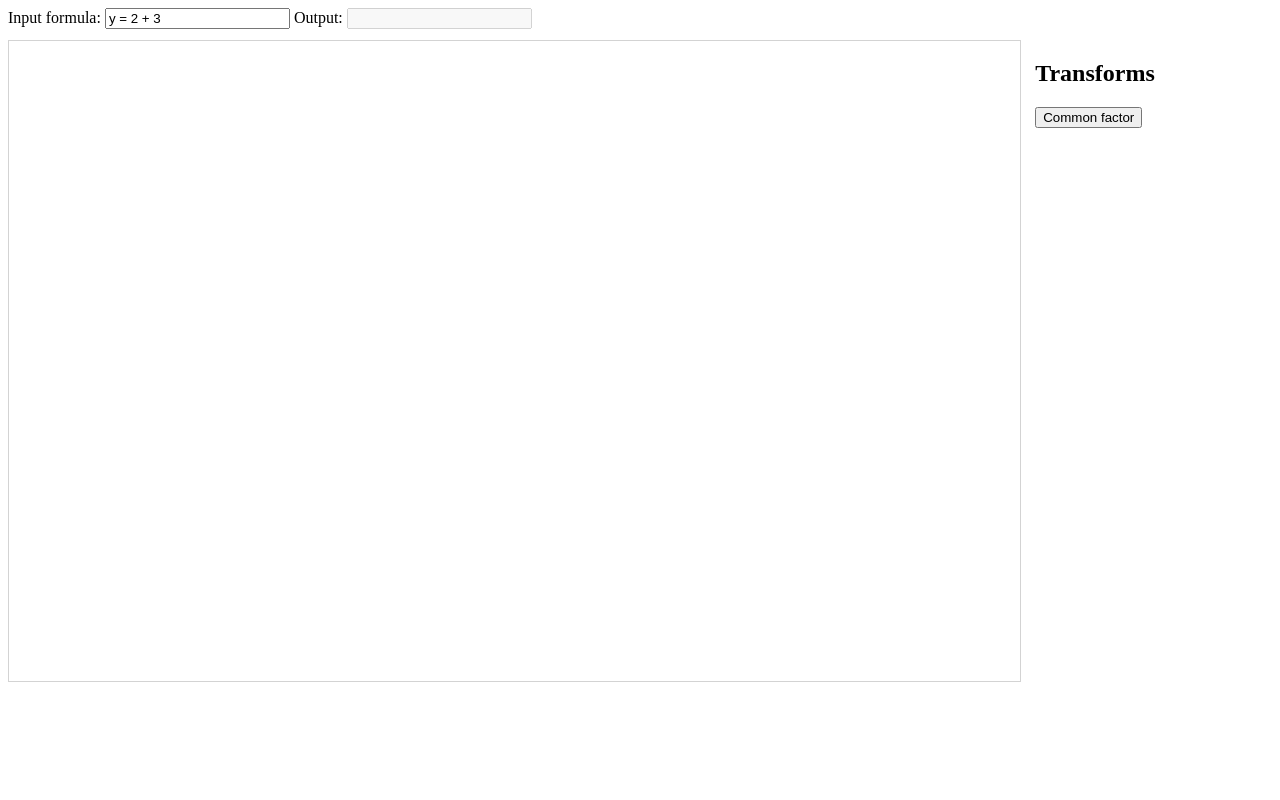
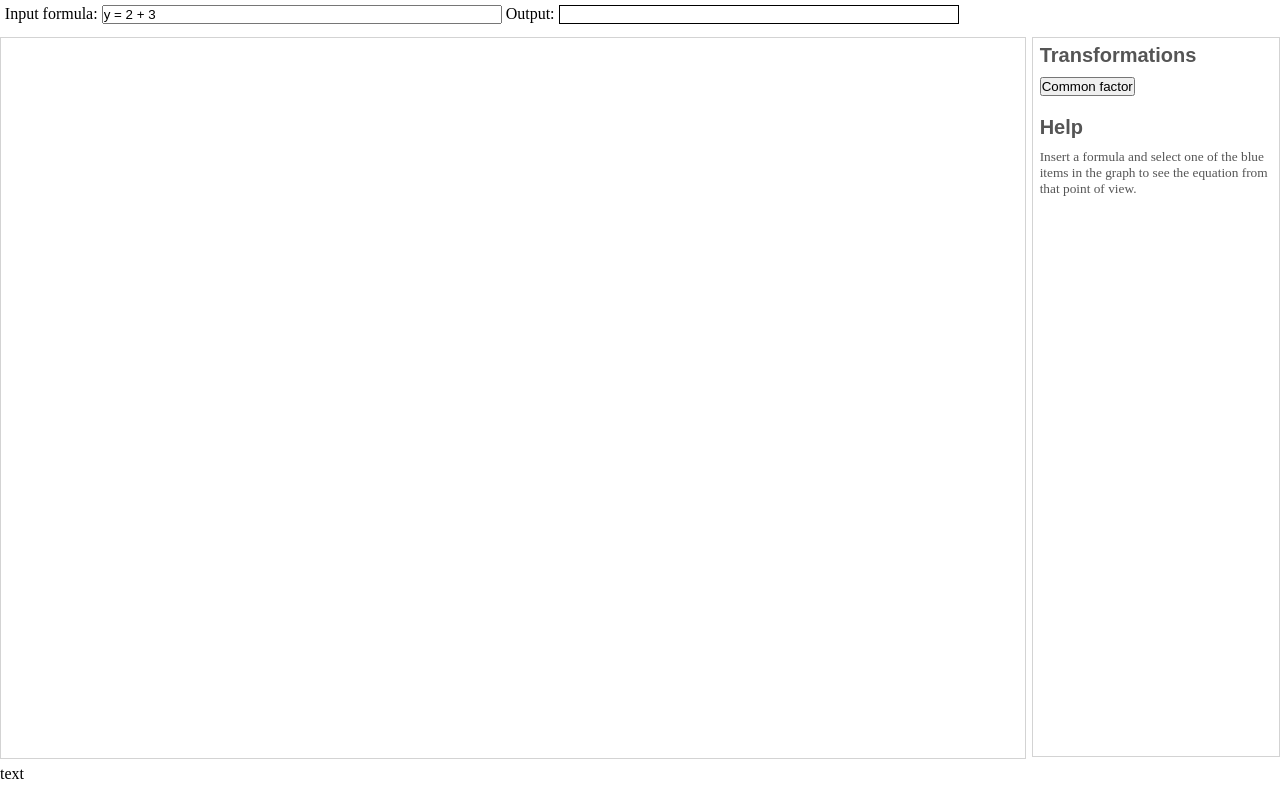
Before and after one commit to anttikup/juggler, a website built with webpack: page index.html in a window 1280 px wide. Built offline with nearby package versions, Linux system fonts and the light colour scheme; what vis-data would draw is missing.

Commit message:
some css

```diff
--- a/index.html
+++ b/index.html
@@ -1,34 +1,70 @@
 <html>
   <head>
     <style type="text/css">
+      * {
+          padding: 0;
+          margin: 0;
+          content-sizing: content-box;
+      }
+      h1, h2, h3 {
+          font-family: sans-serif;
+          margin-bottom: 0.5em;
+      }
+
+      h2 {
+          margin-top: 1em;
+      }
+      h2:first-child {
+          margin-top: 0;
+      }
+
       #mynetwork {
           width: 100%;
-          height: 80vh;
+          height: 90vh;
           border: 1px solid lightgray;
+          grid-row: 2/2;
+          grid-column: 1/1;
+
       }
       #grid {
           display: grid;
-          grid-template-rows: 1em auto 1em;
-          grid-template-columns: 80% 20%;
-          gap: 1em;
+          grid-template-rows: min-content 90vh auto;
+          grid-template-columns: 80% auto;
+          gap: 0.5em;
+          width: 100%;
+          height: 100%;
       }
 
       #formula-bar {
+          padding: 0.3em;
           grid-row: 1/1;
-          grid-column: 1/2;
+          grid-column: 1/3;
       }
 
-      #mynetwork {
-          grid-row: 2/2;
-          grid-column: 1/1;
-      }
-
-      #controls {
+      #sidebar {
           grid-row: 2/2;
           grid-column: 2/2;
+          padding: 0.5em;
+          border: 1px solid lightgray;
+          color: #555;
+          font-size: smaller;
       }
 
       #output {
+          cursor: text;
+          background-color: white;
+          border: solid black 1px;
+          padding: 1px;
+      }
+
+      #bottom {
+          grid-row: 3/3;
+          grid-column: 1/3;
+          height: 100%;
+      }
+
+      input {
+          width: 30em;
       }
     </style>
   </head>
@@ -38,10 +74,16 @@
         Input formula: <input type="text" value="y = 2 + 3" id="formula" /> Output: <input type="text" value="" id="output" disabled />
       </div>
       <div id="mynetwork"></div>
-      <div id="controls">
-        <h2>Transforms</h2>
+      <div id="sidebar">
+        <h2>Transformations</h2>
         <button id="common">Common factor</button>
-
+        <h2>Help</h2>
+        <p>
+          Insert a formula and select one of the blue items in the graph to see the equation from that point of view.
+        </p>
+      </div>
+      <div id="bottom">
+        text
       </div>
     </div>
     <script type="text/javascript" src="./build/bundle.js"></script>
```
